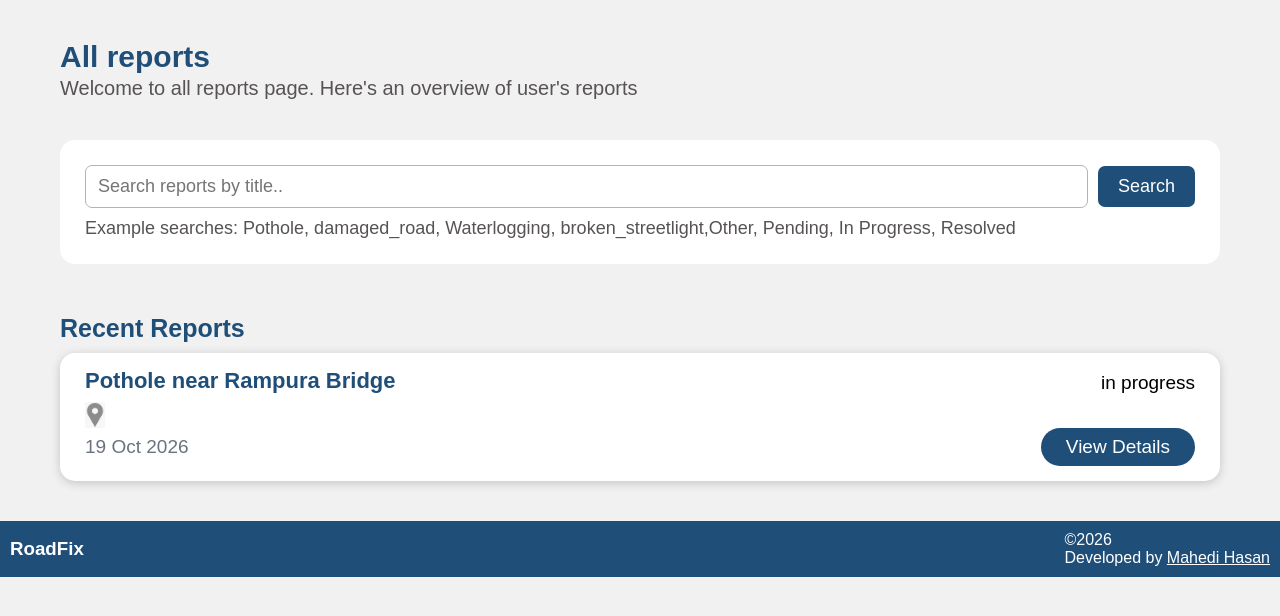
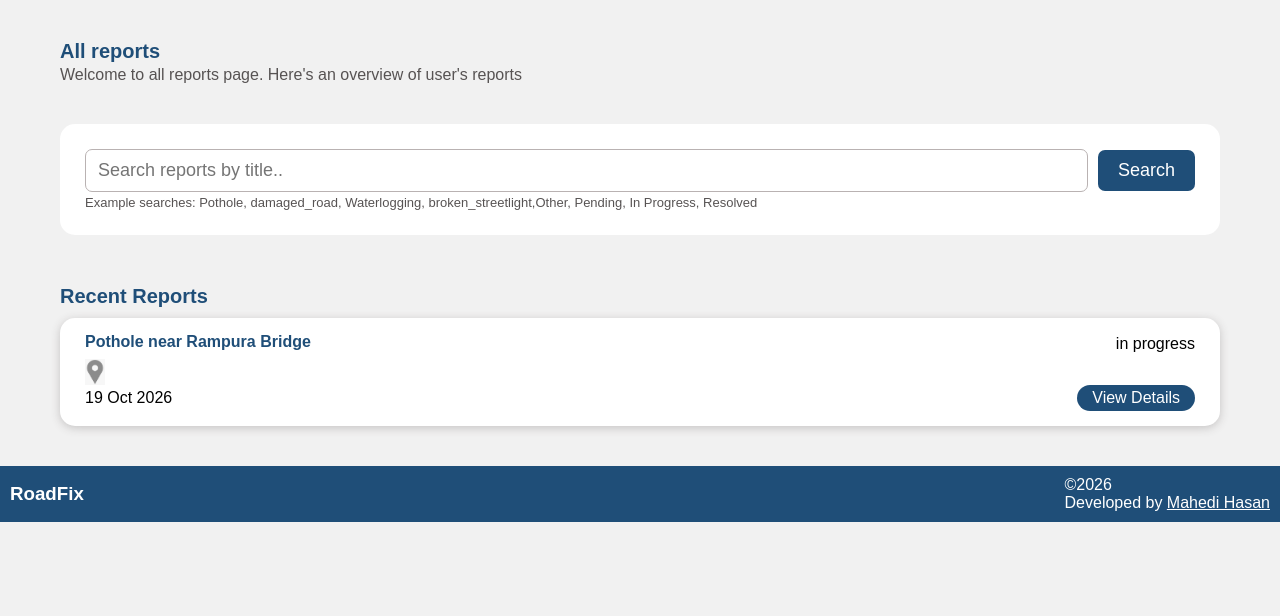
Before and after one commit to mahedi195/RoadFix-Dhaka-Road-Problem-Reporting-System, a Django app: page /reports/ in a window 1280 px wide. Shown: the part 48-664 px from the top of the page. Run offline with Django 5.2, Linux system fonts and the light colour scheme; data comes from the database, SQL or seed files in the repository.

Commit message:
responsive dashboard page done

```diff
--- a/static/css/allReports.css
+++ b/static/css/allReports.css
@@ -1,14 +1,14 @@
 .dashboard_text h2 {
     margin: 0;
     margin-bottom: 3px;
-    font-size: 30px;
+    font-size: 20px;
 
 }
 
 .dashboard_text p {
     margin: 0;
     color: #575353;
-    font-size: 20px;
+    font-size: 16px;
     margin-bottom: 40px;
 }
 
@@ -88,7 +88,7 @@
     color: #1F4E78;
     margin-top: 50px;
     margin-bottom: 10px;
-    font-size: 25px;
+    font-size: 20px;
     /* margin-top: 40px; */
 }
 
@@ -106,6 +106,7 @@
 
 .cart .title {
     color: #1F4E78;
+    font-size: 16px;
 }
 
 .cart .pending {
@@ -179,9 +181,9 @@ body {
 }
 
 .date_viewMore .viewDetails {
-    font-size: 19px;
+    font-size: 16px;
     background-color: #1F4E78;
-    padding: 8px 25px;
+    padding: 4px 15px;
     border-radius: 20px;
     color: white;
     transition: transform 0.3s ease,
@@ -237,8 +239,8 @@ body {
 
 .search_titile_status p {
     margin: 0;
-    margin-top: 10px;
-    font-size: 18px;
+    margin-top: 3px;
+    font-size: 13px;
     color: #575353;
 }
 
--- a/templates/allReports.html
+++ b/templates/allReports.html
@@ -59,15 +59,15 @@
                 <!-- <p>{{reportX.id}}</p>
                -->
                 <div class="title_status">
-                    <h3 class="title" style="font-size: 22px;"> {{reportX.title}}</h3>
-                    <p class="{{reportX.status}}" style="font-size: 19px;">{{reportX.get_status_display}}</p>
+                    <h3 class="title"> {{reportX.title}}</h3>
+                    <p class="{{reportX.status}}">{{reportX.get_status_display}}</p>
                 </div>
-                <div class="location" style="color:  #6B7280; font-size: 19px;">
+                <div class="location">
                     <img src="{% static 'images/location.png' %} " alt="location pic" style="width: 20px;">
                     {{reportX.location}}
                 </div>
                 <div class="date_viewMore">
-                    <p class="" style="color:  #6B7280; font-size: 19px;"> {{reportX.create_date|date:'d M Y'}}</p>
+                    <p class="date"> {{reportX.create_date|date:'d M Y'}}</p>
                     <a href="{% url 'specific_report_details' reportX.id %}" class="viewDetails">
                         View Details
                     </a>
```
Also changed, not shown: other parts of static/css/allReports.css (+44 -1 lines).
